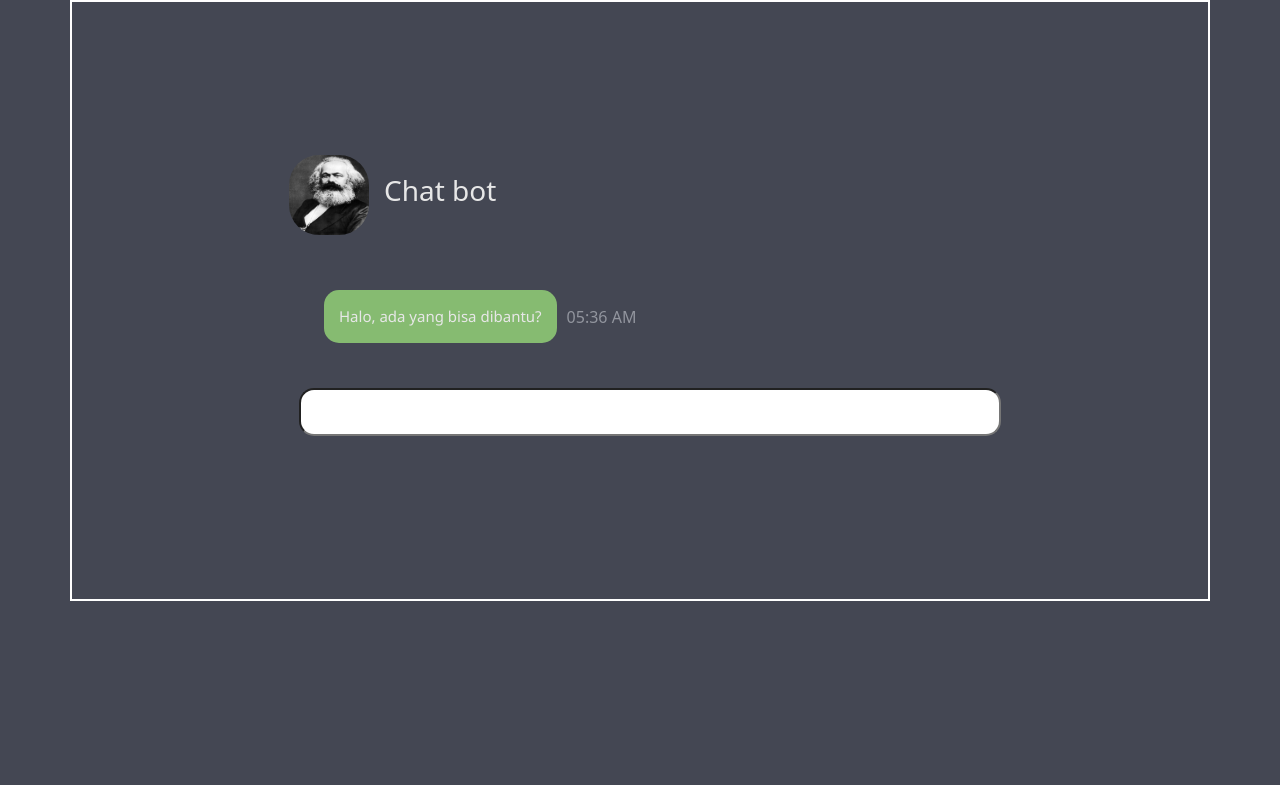
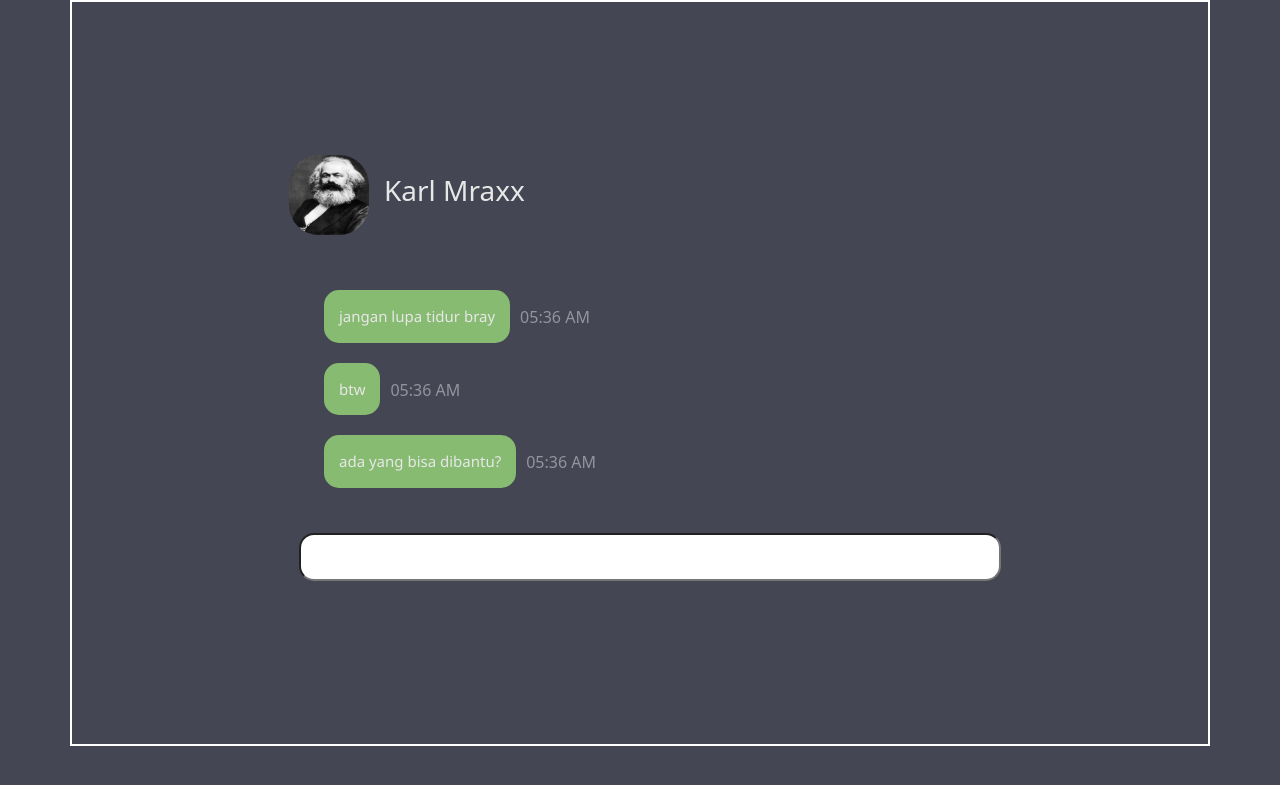
Before and after one commit to ariyaadinatha/Tubes3_13519048, a Flask app: page / in a window 1280 px wide. Shown: the top 785 px of the page. Run offline with Flask 2, Linux system fonts and the light colour scheme; some libraries are stand-ins or nearby versions.

Commit message:
time + chat func

```diff
--- a/src/templates/index.html
+++ b/src/templates/index.html
@@ -26,7 +26,7 @@
                 class="profile-image"
                 id="bot-image"
               />
-              <h3 class="bot-name">Chat bot</h3>
+              <h3 class="bot-name"> Karl Mraxx</h3>
             </div>
             <div class="chat-container" id="chat-container">
               <!-- Chat bot -->
@@ -46,7 +46,29 @@
     <script src="{{ url_for('static', filename='js/bootstrap.min.js') }}"></script>
     <script>
       $(document).ready(function() {
-        var data = "Halo, ada yang bisa dibantu?";
+        var date = new Date;
+        var hour = date.getHours();
+        if (hour < 12 && hour > 5 ) {
+          botChat("selamat pagi!");
+        }
+        else if (hour >= 12 && hour < 15) {
+          botChat("selamat siang");
+        }
+        else if (hour >= 15 && hour < 18) {
+          botChat("selamat sore");
+        }
+        else if (hour >= 18 && hour < 23) {
+          botChat("selamat malam");
+        }
+        else {
+          botChat("jangan lupa tidur bray");
+          botChat("btw");
+        }
+        var data = "ada yang bisa dibantu?";
+        botChat(data);
+      });
+
+      function botChat(data) {
         var botChatHtml =
             "<div class='d-flex flex-row'> <div class='bot-chat'> <div class='chat-text'>" +
             data +
@@ -55,17 +77,9 @@
           document
             .getElementById("chat-input")
             .scrollIntoView({ block: "start", behavior: "smooth" });
-      });
-
-      function getTime() {
-        return new Date().toLocaleTimeString([], { hour: '2-digit', minute: "2-digit" });
       }
 
-      function getBotChat() {
-        $("#bot-image").attr("src","https://media1.giphy.com/media/OPMBFWxXQYMJq/giphy.gif");
-        // Mengambil value dari input chat
-        var textInput = $("#chat-input").val();
-        // Template HTML untuk chat user
+      function userChat(textInput) {
         var chatHtml =
           '<div class="d-flex flex-row-reverse"> <div class="user-chat"> <div class="chat-text">' +
           textInput +
@@ -77,18 +91,24 @@
         document
           .getElementById("chat-input")
           .scrollIntoView({ block: "start", behavior: "smooth" });
+      }
+
+      function getTime() {
+        return new Date().toLocaleTimeString([], { hour: '2-digit', minute: "2-digit" });
+      }
+
+      function getBotChat() {
+        // Mengubah ke image gerak
+        $("#bot-image").attr("src","https://media1.giphy.com/media/OPMBFWxXQYMJq/giphy.gif");
+        // Mengambil value dari input chat
+        var textInput = $("#chat-input").val();
+        // Template HTML untuk chat user
+        userChat(textInput);
         $.get("/bot", { "user-chat": textInput }).done(function (data) {
           // Template HTML untuk chat bot
-          var botChatHtml =
-            "<div class='d-flex flex-row'> <div class='bot-chat'> <div class='chat-text'>" +
-            data +
-            "</div> </div> <div class='chat-time'>"+ getTime() +"</div> </div>";
-          // Menambahkan chat bot ke dalam HTML
-          $("#chat-container").append(botChatHtml);
-          document
-            .getElementById("chat-input")
-            .scrollIntoView({ block: "start", behavior: "smooth" });
-        $("#bot-image").attr("src","{{ url_for('static', filename='img/botprofile.jpg') }}");
+          botChat(data);
+          // Mengganti kembali image
+          $("#bot-image").attr("src","{{ url_for('static', filename='img/botprofile.jpg') }}");
         });
       }
       // Jika enter, maka jalankan fungsi getBotChat()
```
